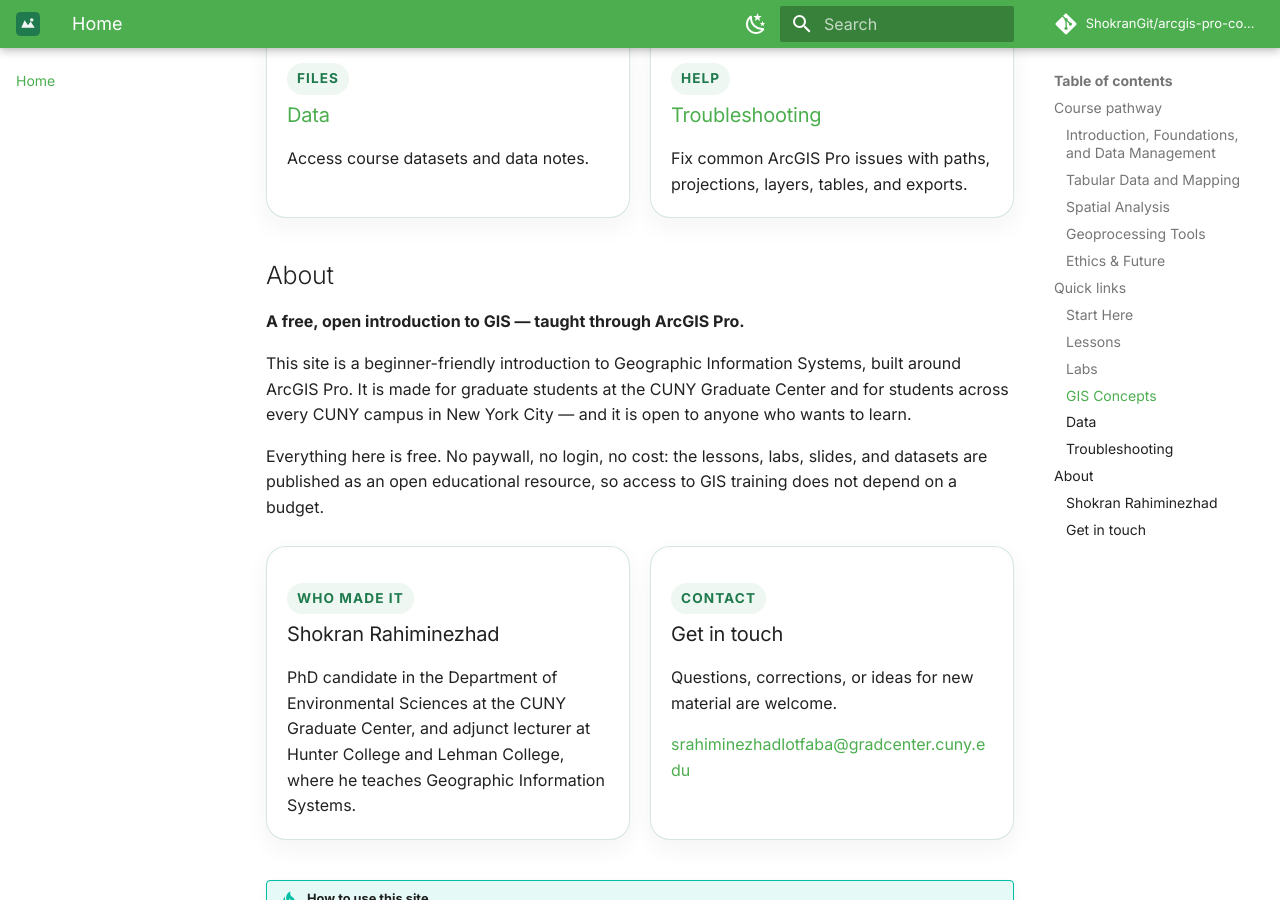
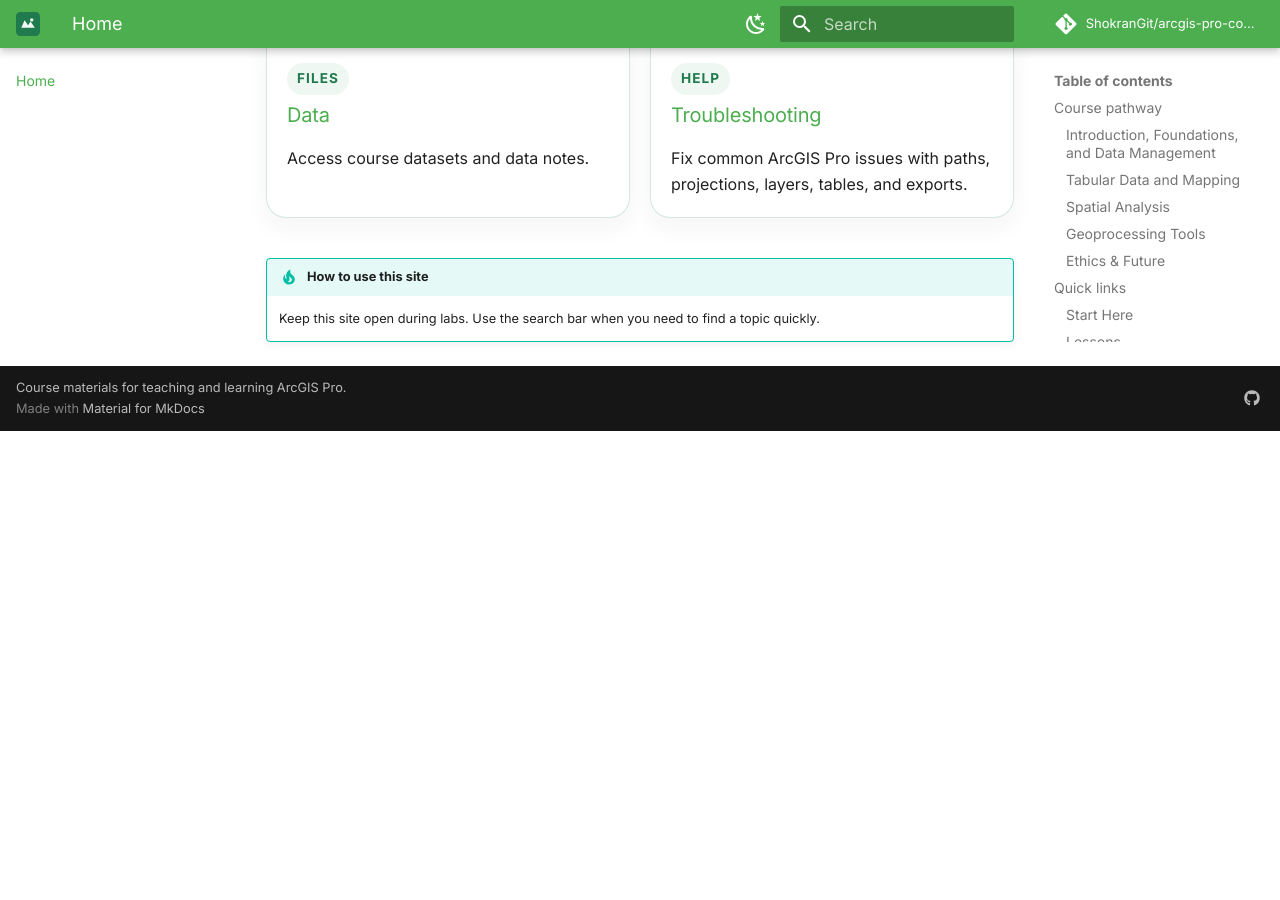
Before and after one commit to ShokranGit/arcgis-pro-course, an MkDocs documentation site: the page built from docs/index.md, in a window 1280 px wide and 900 px high, scrolled down 2128 px. Built offline with MkDocs 1.6.1 and Material for MkDocs 9.7.7, drawn with Linux system fonts in a browser that asks for light colours; comment, search, counter and statistics services are not loaded; after the commit the page ends 2559 px from its top, so only the background shows below that.

Commit message:
Move About to its own page; revert homepage

```diff
--- a/docs/index.md
+++ b/docs/index.md
@@ -109,33 +109,5 @@ Fix common ArcGIS Pro issues with paths, projections, layers, tables, and export
 
 </div>
 
-## About
-
-**A free, open introduction to GIS — taught through ArcGIS Pro.**
-
-This site is a beginner-friendly introduction to Geographic Information Systems, built around ArcGIS Pro. It is made for graduate students at the CUNY Graduate Center and for students across every CUNY campus in New York City — and it is open to anyone who wants to learn.
-
-Everything here is free. No paywall, no login, no cost: the lessons, labs, slides, and datasets are published as an open educational resource, so access to GIS training does not depend on a budget.
-
-<div class="card-grid" markdown>
-
-<div class="course-card" markdown>
-<span class="tag">Who made it</span>
-
-### Shokran Rahiminezhad
-PhD candidate in the Department of Environmental Sciences at the CUNY Graduate Center, and adjunct lecturer at Hunter College and Lehman College, where he teaches Geographic Information Systems.
-</div>
-
-<div class="course-card" markdown>
-<span class="tag">Contact</span>
-
-### Get in touch
-Questions, corrections, or ideas for new material are welcome.
-
-[srahiminezhadlotfaba@gradcenter.cuny.edu](mailto:srahiminezhadlotfaba@gradcenter.cuny.edu)
-</div>
-
-</div>
-
 !!! tip "How to use this site"
     Keep this site open during labs. Use the search bar when you need to find a topic quickly.
```
Also changed, not shown: docs/about.md (added, +7 -0 lines).
